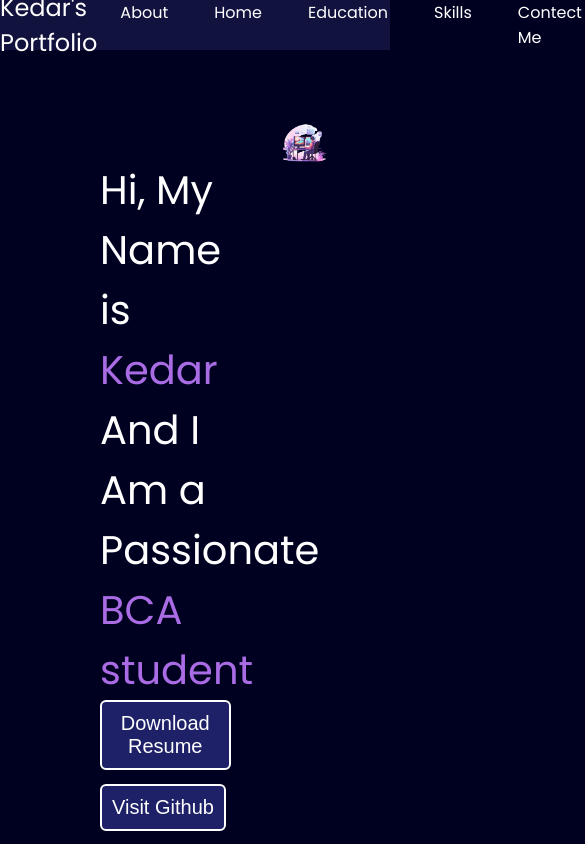
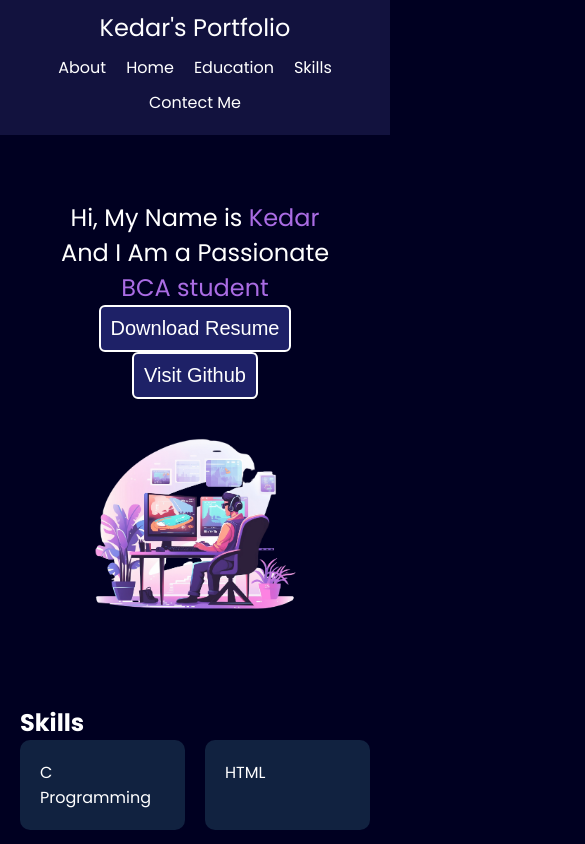
Before and after one commit to kedarj4055/my_portfolio_website, a plain HTML site: page index.html in a window 390 px wide. Shown: the top 844 px of the page, 585 px wide, since content can reach past the window. Drawn offline with Linux system fonts and the light colour scheme.

Commit message:
mobile size

```diff
--- a/index.html
+++ b/index.html
@@ -204,6 +204,66 @@
         html {
             scroll-behavior: smooth;
         }
+        @media (max-width: 768px) {
+    nav {
+        flex-direction: column;
+        height: auto;
+        padding: 10px 0;
+    }
+
+    nav ul {
+        flex-wrap: wrap;
+        justify-content: center;
+        padding: 5px 0;
+    }
+
+    nav ul li {
+        margin: 5px 10px;
+    }
+
+    .firstsection {
+        flex-direction: column;
+        align-items: center;
+        margin: 15px 0;
+    }
+
+    .firstsection > div {
+        width: 90%;
+    }
+
+    .leftsection {
+        font-size: 1.5rem;
+        margin: 20px 15px;
+        width: 90%;
+        text-align: center;
+    }
+
+    .leftsection .buttons {
+        display: flex;
+        flex-wrap: wrap;
+        justify-content: center;
+        gap: 10px;
+        padding: 10px;
+    }
+
+    .rightsection img {
+        width: 70%;
+        display: block;
+        margin: 0 auto;
+    }
+
+    section {
+        padding: 30px 20px;
+    }
+
+    #education, #about, #contact {
+        padding: 30px 20px;
+    }
+
+    .skills {
+        grid-template-columns: repeat(auto-fit, minmax(140px, 1fr));
+    }
+}
     </style>
 </head>
 
```
